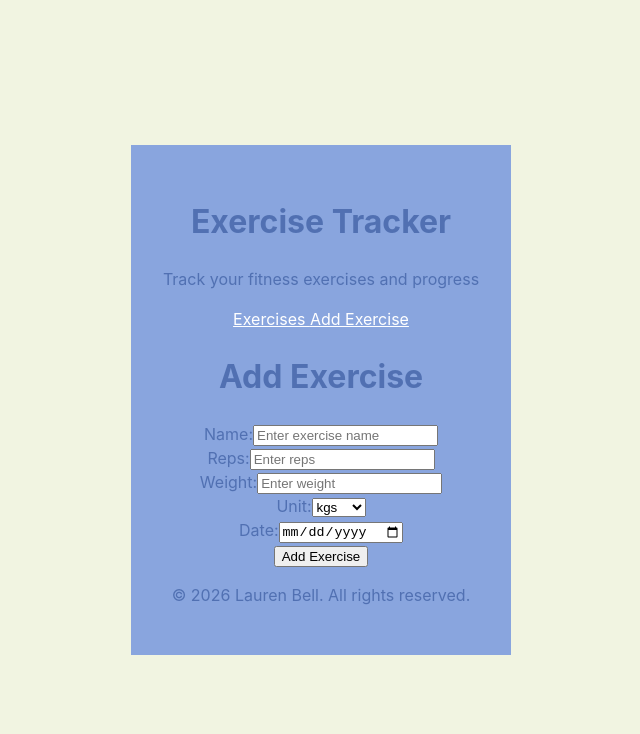
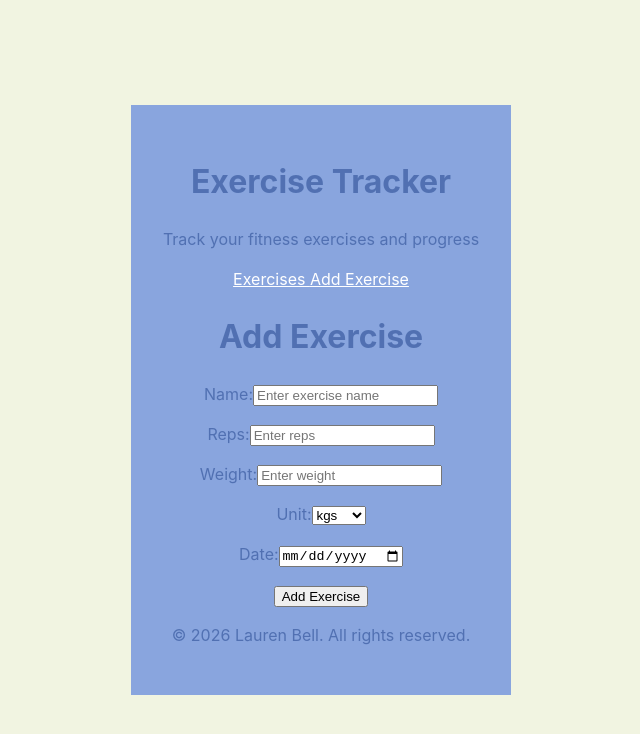
Before and after one commit to LaurenMBell/ExerciseApp, a React (Vite) app in the folder frontend-react/: page /add-exercise in a window 1280 px wide. Shown: the top 734 px of the page, without its empty margins (319-959 px from the left). Built offline with nearby package versions, Linux system fonts and the light colour scheme.

Commit message:
change div to p in AddExercisepage

```diff
--- a/frontend-react/src/pages/AddExercisePage.jsx
+++ b/frontend-react/src/pages/AddExercisePage.jsx
@@ -45,7 +45,7 @@ export const AddExercisePage = () => {
         <div>
             <h1>Add Exercise</h1>
             <form onSubmit={addExercise}>
-                <div>
+                <p>
                     <label htmlFor="name">Name:</label>
                     <input
                         id="name"
@@ -53,8 +53,8 @@ export const AddExercisePage = () => {
                         placeholder="Enter exercise name"
                         value={name}
                         onChange={e => setName(e.target.value)} />
-                </div>
-                <div>
+                </p>
+                <p>
                     <label htmlFor="reps">Reps:</label>
                     <input
                         id="reps"
@@ -62,8 +62,8 @@ export const AddExercisePage = () => {
                         placeholder="Enter reps"
                         value={reps}
                         onChange={e => setReps(e.target.value)} />
-                </div>
-                <div>
+                </p>
+                <p>
                     <label htmlFor="weight">Weight:</label>
                     <input
                         id="weight"
@@ -71,8 +71,8 @@ export const AddExercisePage = () => {
                         placeholder="Enter weight"
                         value={weight}
                         onChange={e => setWeight(e.target.value)} />
-                </div>
-                <div>
+                </p>
+                <p>
                     <label htmlFor="unit">Unit:</label>
                     <select
                         id="unit"
@@ -82,15 +82,15 @@ export const AddExercisePage = () => {
                         <option value="lbs">lbs</option>
                         <option value="miles">miles</option>
                     </select>
-                </div>
-                <div>
+                </p>
+                <p>
                     <label htmlFor="date">Date:</label>
                     <input
                         id="date"
                         type="date"
                         value={date}
                         onChange={e => setDate(e.target.value)} />
-                </div>
+                </p>
                 <button type="submit">Add Exercise</button>
             </form>
         </div>
```
